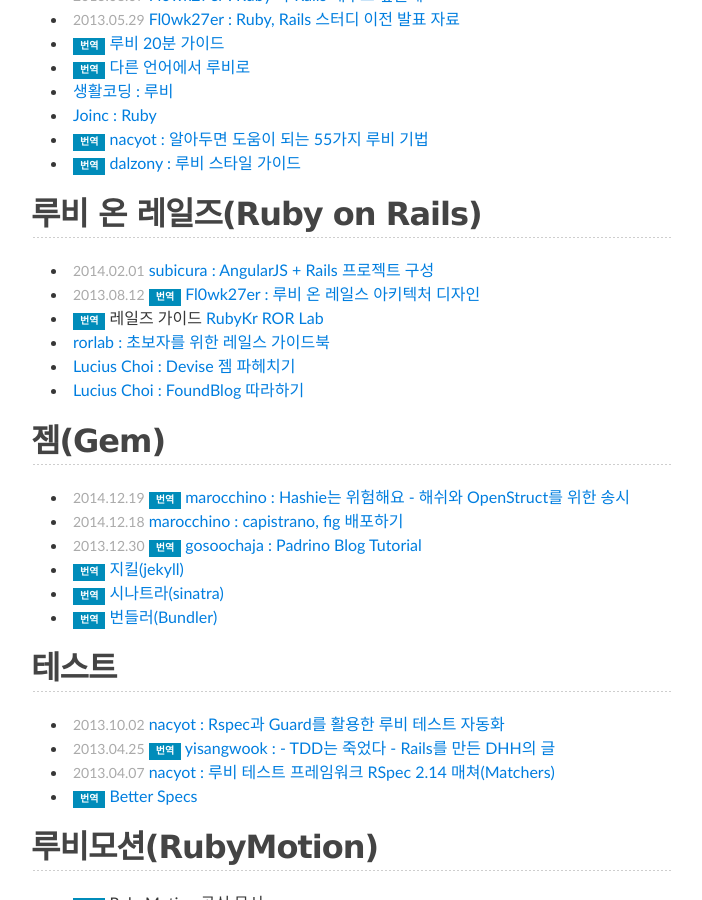
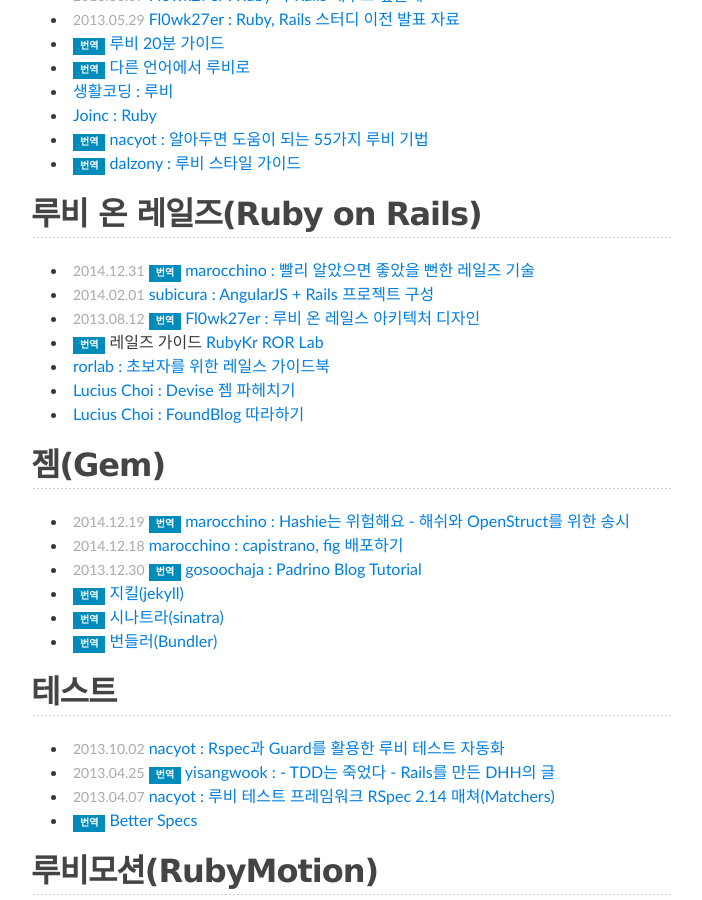
Before and after one commit to rubykr/rubykr.github.io, a Jekyll site: the page built from index.md, in a window 1280 px wide and 900 px high, scrolled down 555 px. Shown: the whole window, without its empty margins (289-991 px from the left). Built offline with Jekyll 4.4.1, drawn with Linux system fonts in a browser that asks for light colours; comment, search, counter and statistics services are not loaded.

Commit message:
Add new post

```diff
--- a/index.md
+++ b/index.md
@@ -28,6 +28,7 @@
 ## [루비 온 레일즈(Ruby on Rails)](#rails)
 {: #rails}
 
+- <span class='date'>2014.12.31</span> [<span class='tag'>번역</span> marocchino : 빨리 알았으면 좋았을 뻔한 레일즈 기술](https://dayone.me/1ajvzWC)
 - <span class='date'>2014.02.01</span> [subicura : AngularJS + Rails 프로젝트 구성](http://blog.remotty.com/blog/2014/02/01/angularjs-plus-rails-peurojegteu-guseong/)
 - <span class='date'>2013.08.12</span> [<span class='tag'>번역</span> Fl0wk27er : 루비 온 레일스 아키텍처 디자인](http://flowkater.github.io/blog/2013/08/12/rails-architecture/)
 - <span class='tag'>번역</span> 레일즈 가이드 [RubyKr](http://rorlab.org/rg/index.html) [ROR Lab](http://rubykr.github.io/rails_guides/)
```
